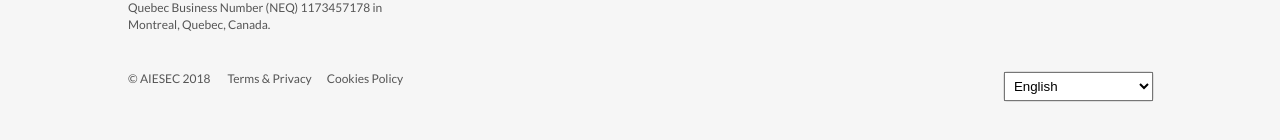
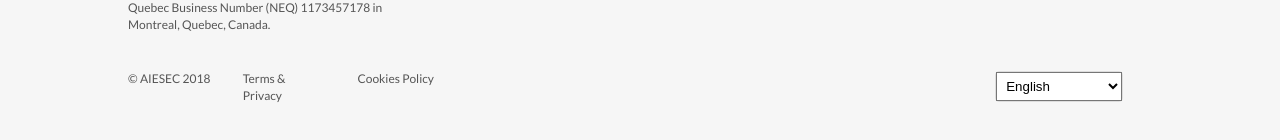
Before and after one commit to krishnauppili/dynamic-translate, a React (Create React App) app: page / in a window 1280 px wide. Shown: the part 5529-5669 px from the top of the page. Built offline with nearby package versions, Linux system fonts and the light colour scheme; a web font is replaced by a local one.

Commit message:
Added margin to footer text

```diff
--- a/src/styles/main.css
+++ b/src/styles/main.css
@@ -2959,10 +2959,16 @@ input:focus:-ms-input-placeholder {
 }
 
 /* Footer */
+
 footer {
     background: #f6f6f6;
     position: relative;
     z-index: 100;
+}
+
+footer .hidden-md-down .container:last-child > span{
+    margin-right: 3%;
+    word-break: break-word;
 }
 
 footer accordion-group div,
```
